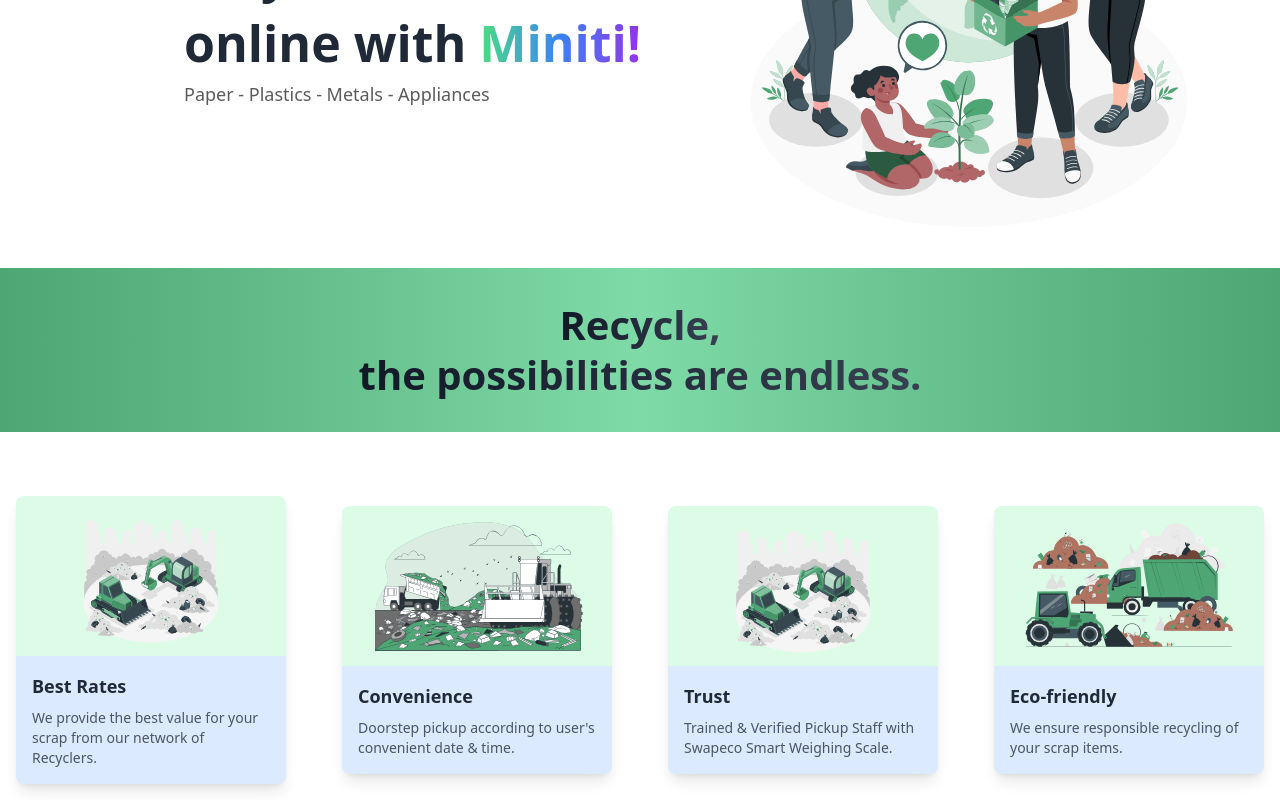
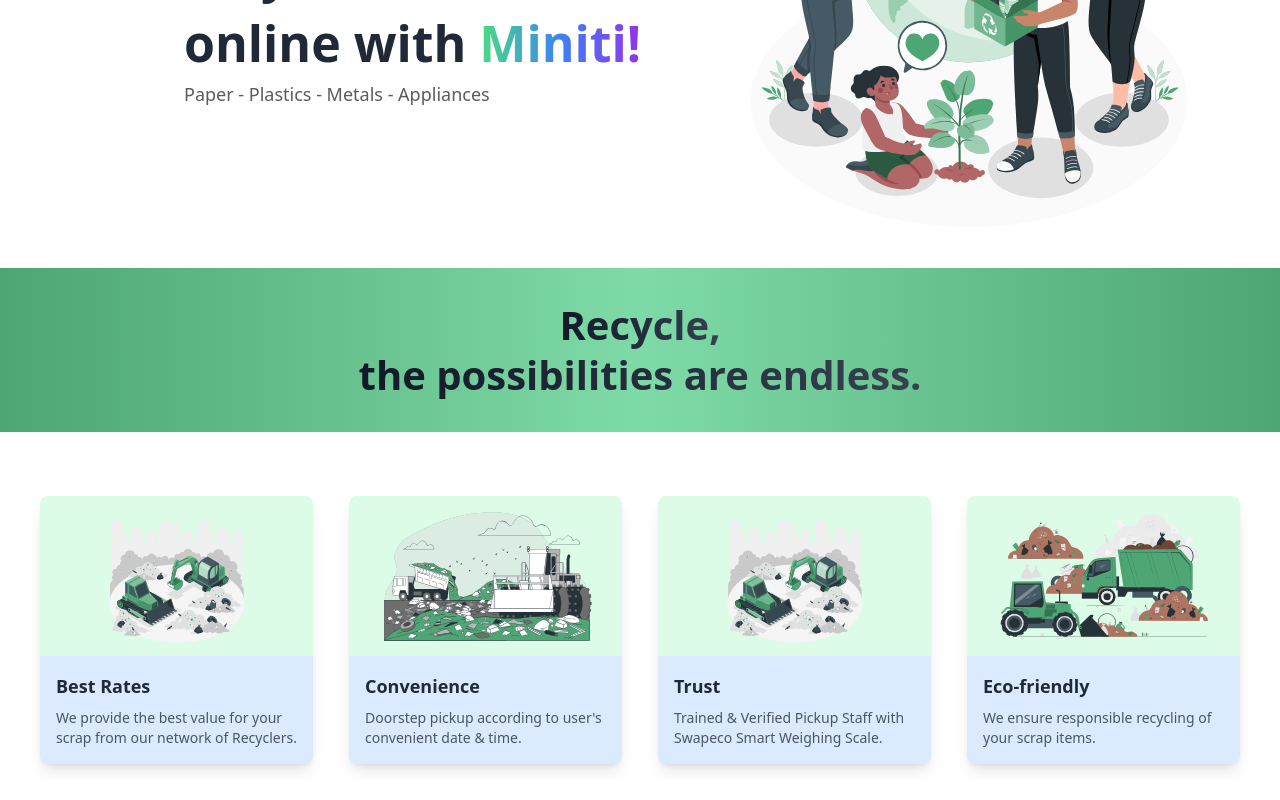
Before and after one commit to Sridhare29/miniti, a React (Create React App) app in the folder miniti/: page / in a window 1280 px wide. Shown: the part 422-1222 px from the top of the page. Built offline with nearby package versions, Linux system fonts and the light colour scheme.

Commit message:
px update

```diff
--- a/miniti/src/components/Layout/AboutBanner.jsx
+++ b/miniti/src/components/Layout/AboutBanner.jsx
@@ -32,7 +32,7 @@
 
   return (
     <div className="w-full mt-12">
-      <div className="flex flex-row items-center gap-6">
+      <div className="flex flex-row items-center px-6 gap-1">
       {cardValues.map((card) => (
           <Card
             key={card.id}
```
